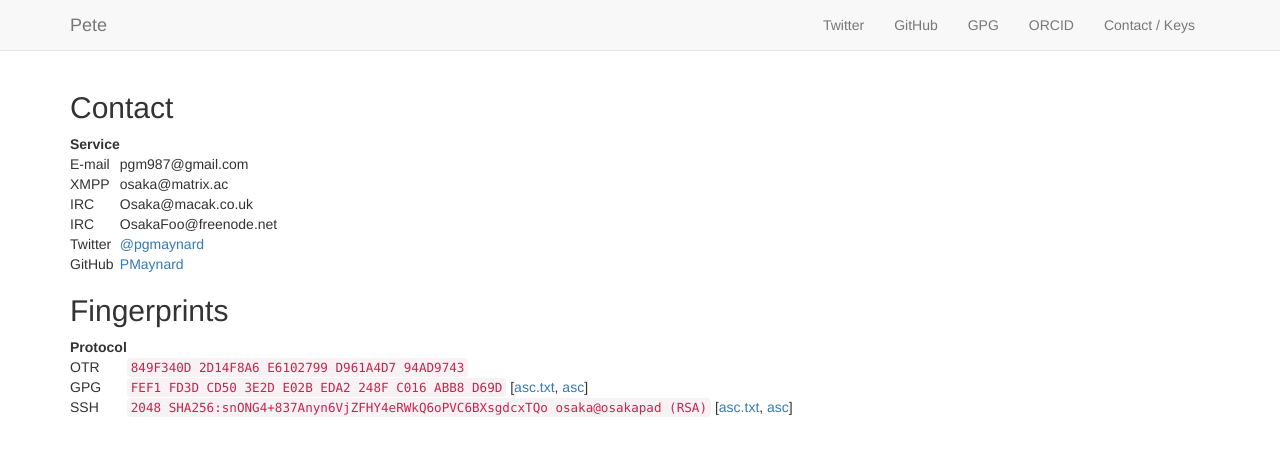
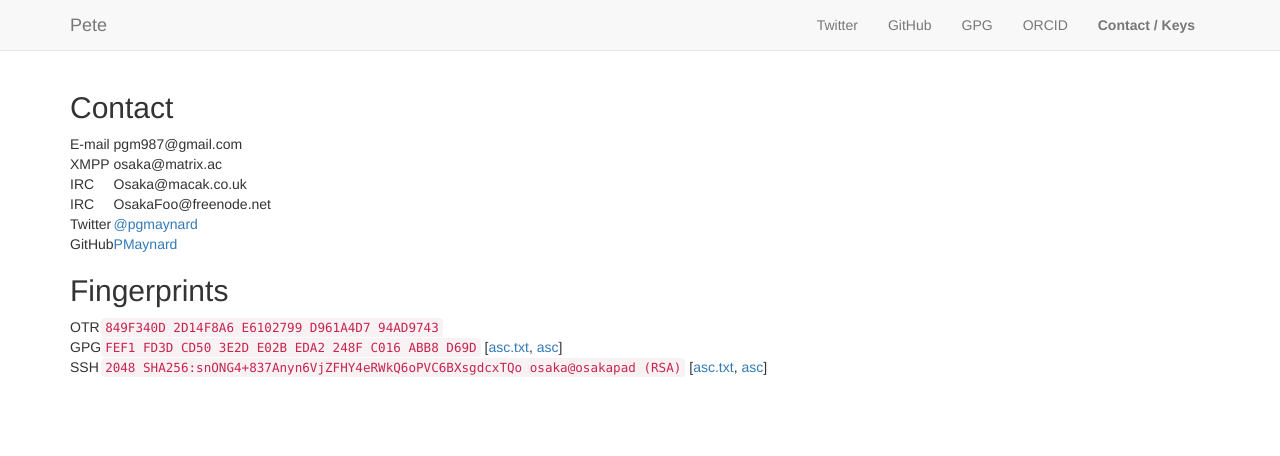
Before and after one commit to PMaynard/petermaynard.co.uk, a Jekyll site: the page built from keys.md, in a window 1280 px wide. Shown: the top 456 px of the page. Built offline with Jekyll 4.4.1, drawn with Linux system fonts in a browser that asks for light colours.

````diff
--- a/_layouts/default.html
+++ b/_layouts/default.html
@@ -25,7 +25,7 @@
           <li><a href="https://github.com/PMaynard">GitHub</a></li>
           <li><a href="https://pgp.mit.edu/pks/lookup?op=vindex&search=0x248FC016ABB8D69D">GPG</a></li>
           <li><a href="https://orcid.org/0000-0002-6267-7530">ORCID</a></li>
-          <li><a href="keys.html">Contact / Keys</a></li>
+          <li><a href="keys.html"><b>Contact / Keys</b></a></li>
         </ul>
       </div>
     </nav>
--- a/keys.md
+++ b/keys.md
@@ -4,8 +4,6 @@ layout: page
 
 ## Contact
 
-|Service| |
-|:--|:--|
 |E-mail|pgm987@gmail.com|
 |XMPP|osaka@matrix.ac|
 |IRC|Osaka@macak.co.uk|
@@ -15,8 +13,6 @@ layout: page
 
 ## Fingerprints
 
-| Protocol | |
-|:--|:--|
 | OTR | ```849F340D 2D14F8A6 E6102799 D961A4D7 94AD9743``` |
 | GPG | ```FEF1 FD3D CD50 3E2D E02B EDA2 248F C016 ABB8 D69D``` [[asc.txt](keys/pete-gpg.asc.txt), [asc](keys/pete-gpg.asc)]|
 | SSH | ```2048 SHA256:snONG4+837Anyn6VjZFHY4eRWkQ6oPVC6BXsgdcxTQo osaka@osakapad (RSA)``` [[asc.txt](keys/pete-ssh.pub.asc.txt), [asc](keys/pete-ssh.pub.asc)] |
````
